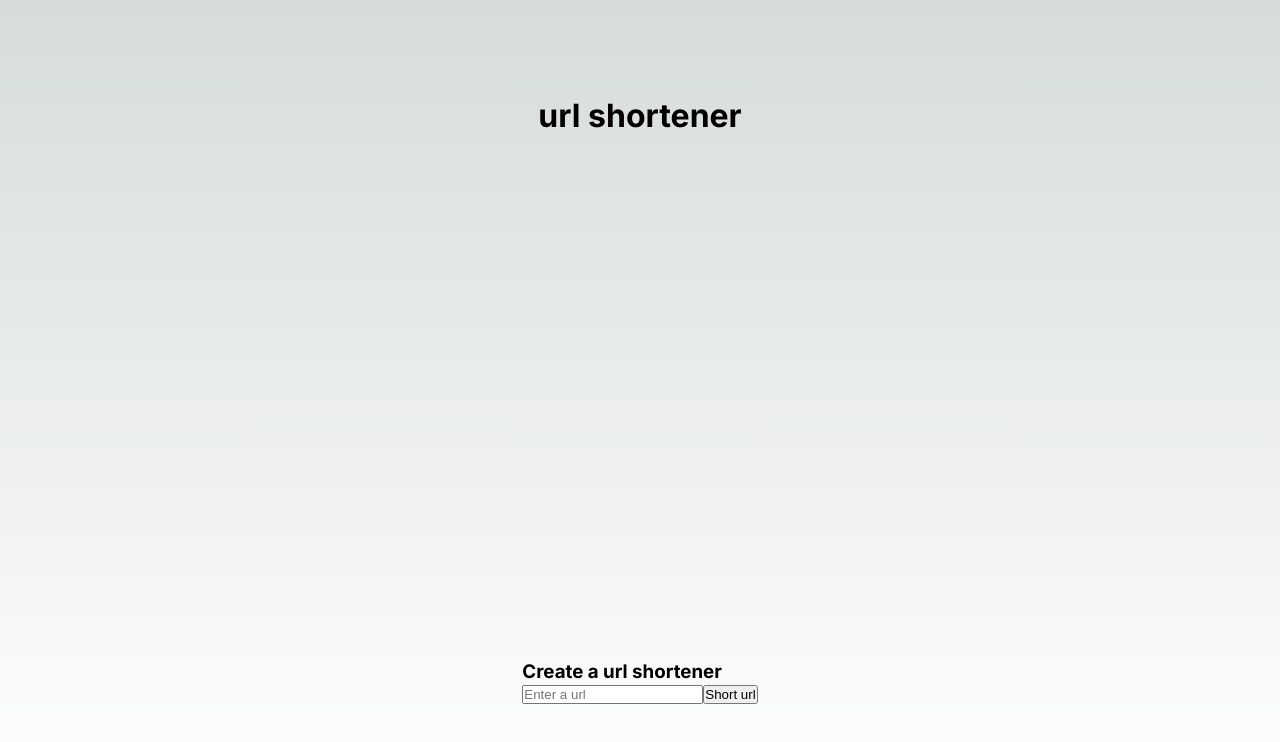
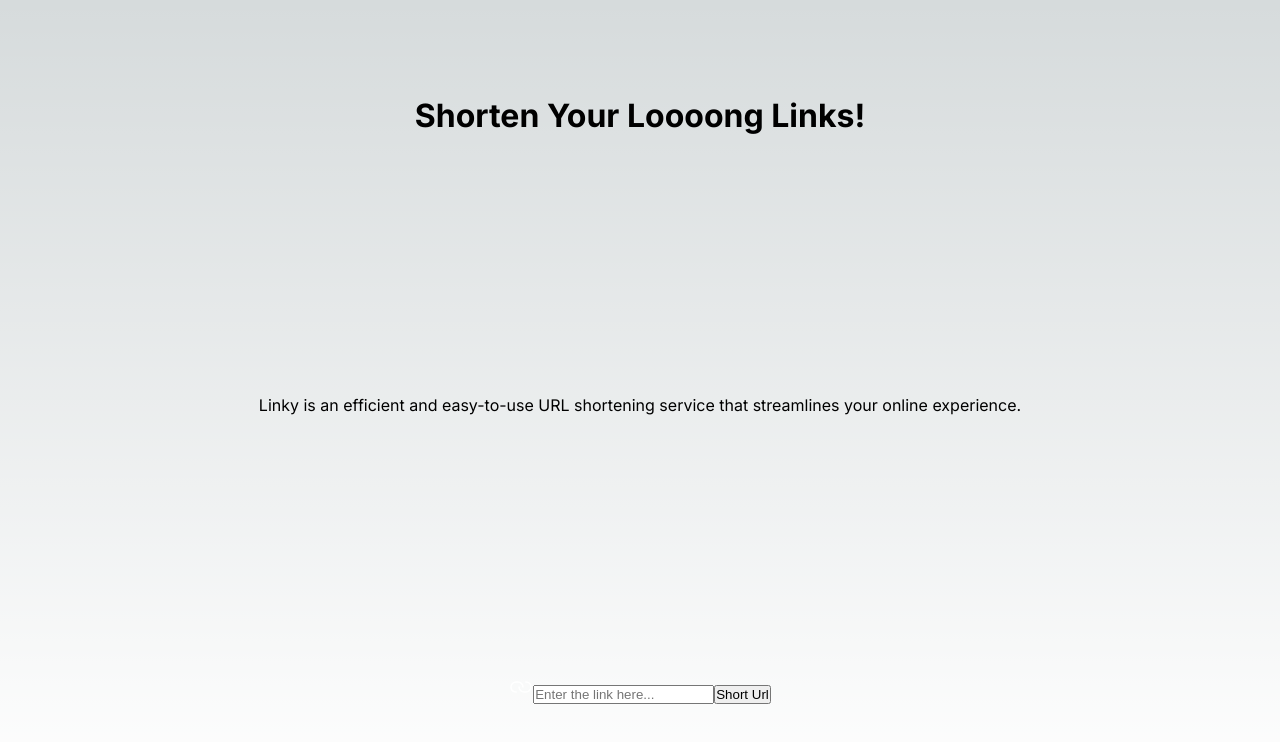
Before and after one commit to Gorusuke/url-shortener, a Next.js app: page / in a window 1280 px wide. Shown: the top 742 px of the page. Built offline with nearby package versions, Linux system fonts and the light colour scheme; no server answers; the database is empty.

Commit message:
Add main page

```diff
--- a/src/app/page.tsx
+++ b/src/app/page.tsx
@@ -1,11 +1,15 @@
 'use client'
 
-import Image from "next/image";
+import { MouseEvent, useEffect, useState } from "react";
+import { LinksData } from "@/lib/interfaces";
+import LinkIcon from "@/ui/linkIcon";
 import styles from "./page.module.css";
-import { MouseEvent, useState } from "react";
 
 export default function Home() {
+  const [route, setRoute] = useState('')
   const [urlText, setUrlText] = useState('')
+  const [lastLink, setLastLink] = useState({})
+  const [allLinks, setAllLinks] = useState<LinksData[]>([])
 
   const createUrlShort = async (e: MouseEvent<HTMLButtonElement>) => {
     e.preventDefault()
@@ -16,22 +20,38 @@ export default function Home() {
       },
       body: JSON.stringify({urlText})
     })
-    console.log(result)
+    const res = await result.json()
+    setLastLink(res.data)
+    setUrlText('')
   }
 
+  useEffect(() => {
+    setRoute(window.location.origin)
+    const getLinks = async () => {
+      const allLinks = await fetch('/api/links')
+      const links = await allLinks.json()
+      setAllLinks(links.data);
+    }
+    getLinks()
+  }, [lastLink])
+
   return (
+    <>
       <main className={styles.main}>
-      <h1>url shortener</h1>
-      <div>
-        <h3>Create a url shortener</h3>
+        <h1 className={styles.title}>Shorten Your Loooong Links!</h1>
+        <p className={styles.subtitle}>Linky is an efficient and easy-to-use URL shortening service that streamlines your online experience.</p>
+        <div className={styles.search}>
+          <LinkIcon className={styles.icon}/>
           <input
+            className={styles.input}
             type="text"
-          placeholder="Enter a url"
+            placeholder="Enter the link here..."
             value={urlText}
             onChange={(e) => setUrlText(e.target.value)}
           />
-        <button onClick={createUrlShort}>Short url</button>
+          <button className={styles.button} onClick={createUrlShort}>Short Url</button>
         </div>
       </main>
+    </>
   );
 }
```
Lines whose indentation alone changed are shown as unchanged.
